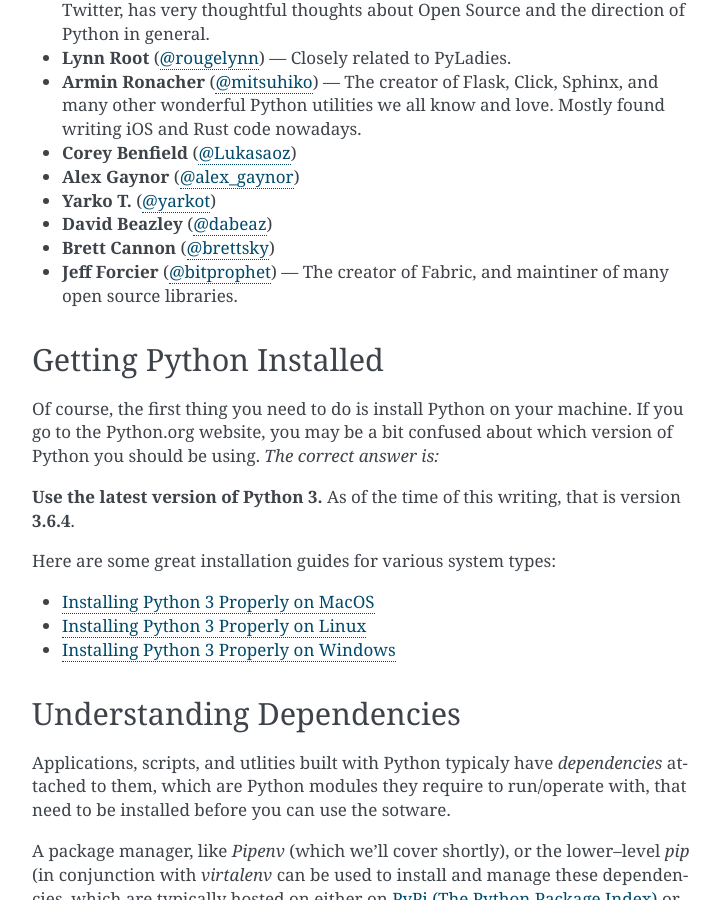
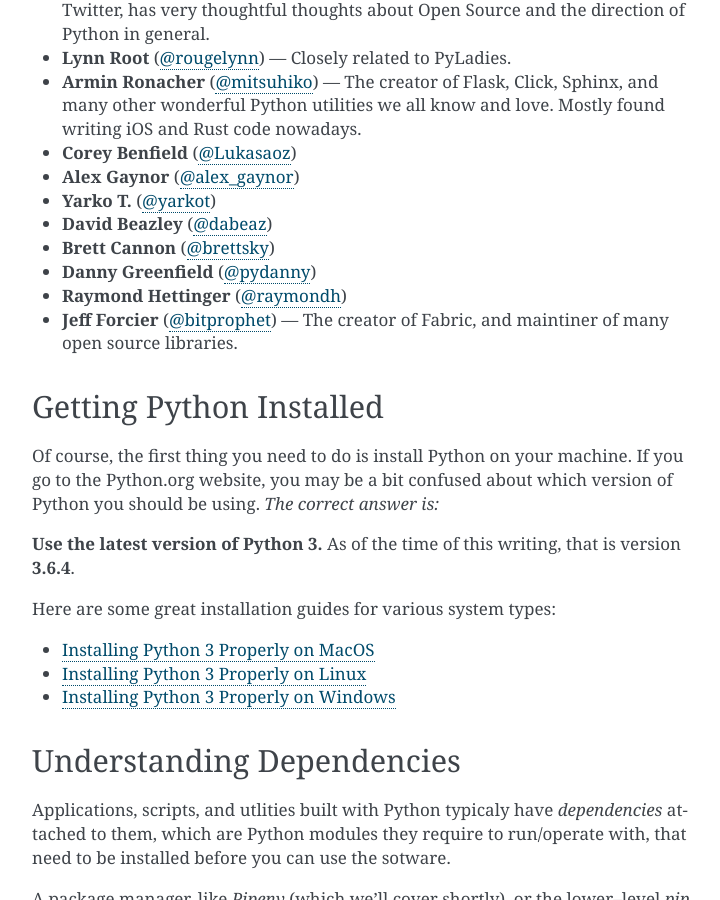
Before and after one commit to kennethreitz-archive/howtopython.org, a Sphinx documentation site: the page built from source/getting-started.rst, in a window 1280 px wide and 900 px high, scrolled down 680 px. Shown: the whole window, without its empty margins (388-1108 px from the left). Built offline with Sphinx 7.4.7, drawn with Linux system fonts in a browser that asks for light colours; pages that are not in the unit, such as notebooks, are missing from menus.

Commit message:
more people

```diff
--- a/source/getting-started.rst
+++ b/source/getting-started.rst
@@ -32,6 +32,10 @@
 - **David Beazley** (`@dabeaz <https://twitter.com/dabeaz>`_)
 
 - **Brett Cannon** (`@brettsky <https://twitter.com/brettsky>`_)
+
+- **Danny Greenfield** (`@pydanny <https://twitter.com/pydanny>`_)
+
+- **Raymond Hettinger** (`@raymondh <https://twitter.com/raymondh>`_)
 
 - **Jeff Forcier** (`@bitprophet <https://twitter.com/bitprophet>`_) — The creator of Fabric, and maintiner of many open source libraries.
 
```
